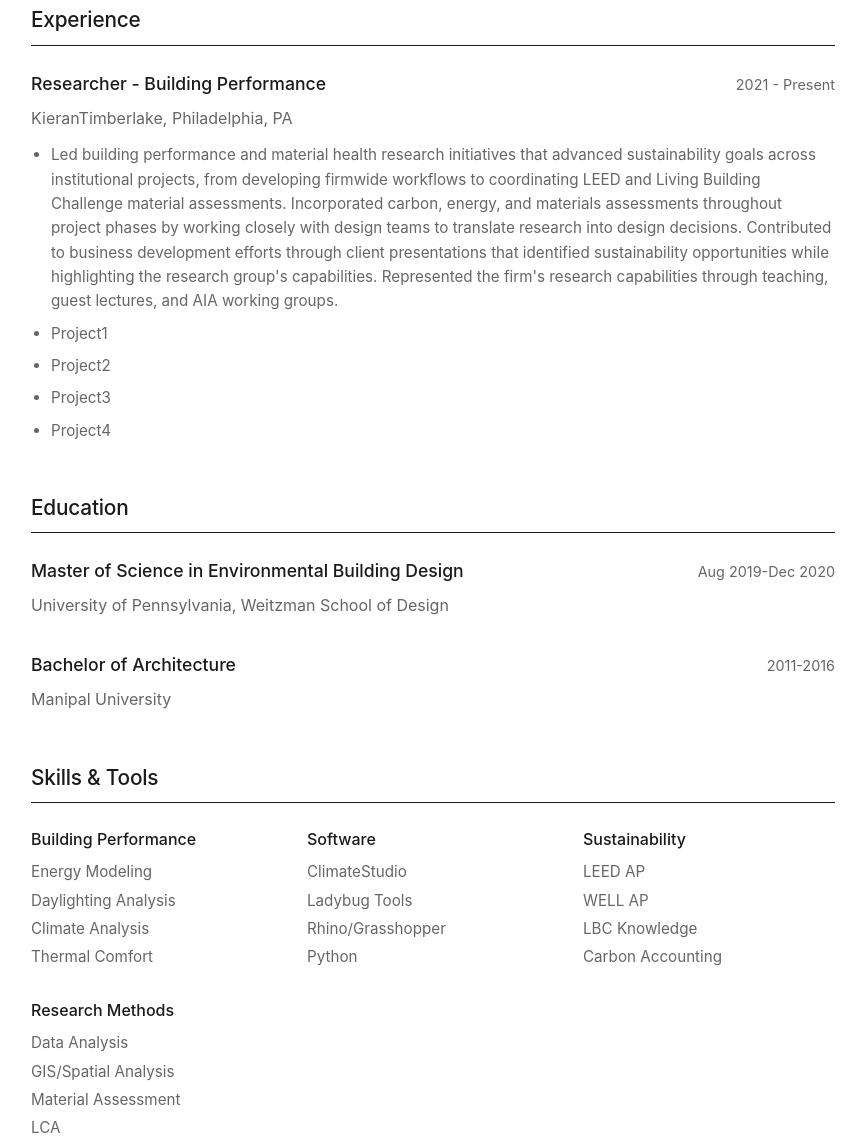
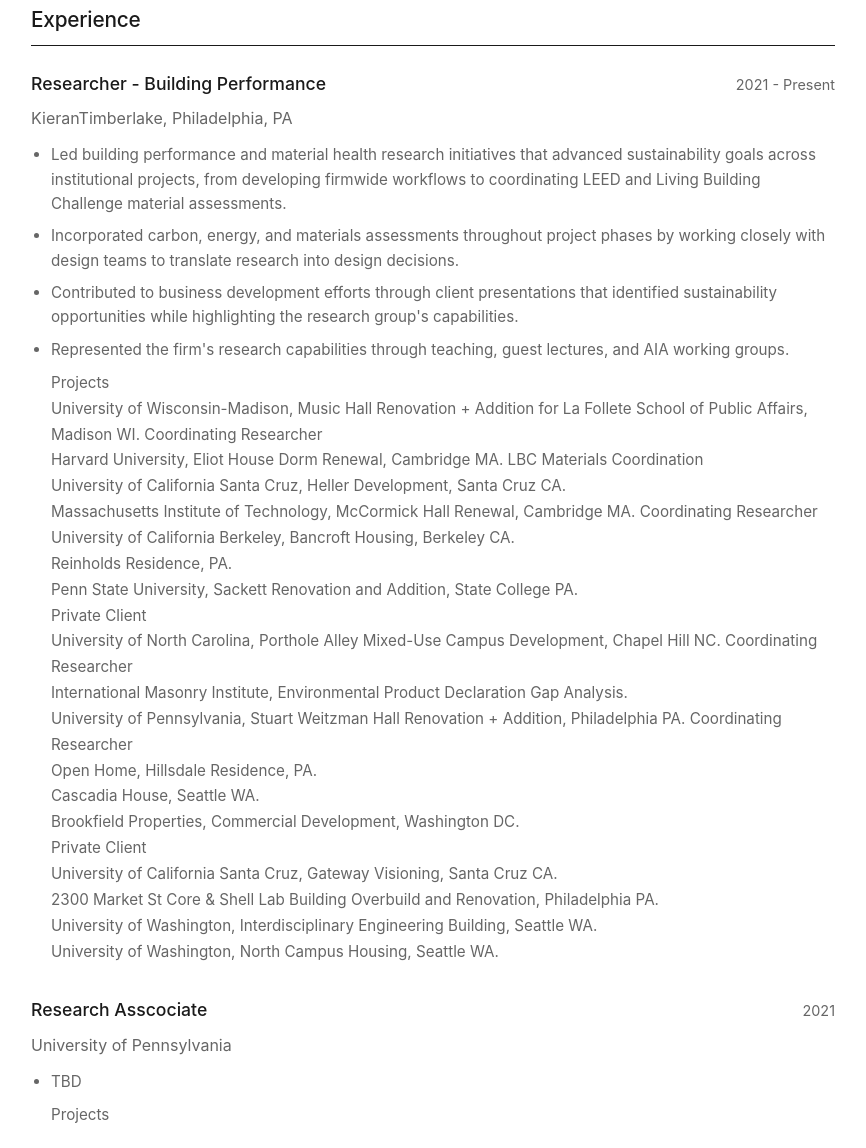
Before and after one commit to suryajps/portfolio, a plain HTML site: page cv.html in a window 1280 px wide. Shown: the part 354-1502 px from the top of the page, without its empty margins (207-1073 px from the left). Drawn offline with Linux system fonts and the light colour scheme.

Commit message:
Updating CV

```diff
--- a/cv.html
+++ b/cv.html
@@ -225,15 +225,45 @@
                 <div class="cv-item-subtitle">KieranTimberlake, Philadelphia, PA</div>
                 <div class="cv-item-description">
                     <ul>
-                        <li>Led building performance and material health research initiatives that advanced sustainability goals across institutional projects, from developing firmwide workflows to coordinating LEED and Living Building Challenge material assessments. Incorporated carbon, energy, and materials assessments throughout project phases by working closely with design teams to translate research into design decisions. Contributed to business development efforts through client presentations that identified sustainability opportunities while highlighting the research group's capabilities. Represented the firm's research capabilities through teaching, guest lectures, and AIA working groups.</li>
-                        <li>Project1</li>
-                        <li>Project2</li>
-                        <li>Project3</li>
-                        <li>Project4</li>
+                        <li>Led building performance and material health research initiatives that advanced sustainability goals across institutional projects, from developing firmwide workflows to coordinating LEED and Living Building Challenge material assessments.</li>
+                        <li>Incorporated carbon, energy, and materials assessments throughout project phases by working closely with design teams to translate research into design decisions.</li>
+                        <li>Contributed to business development efforts through client presentations that identified sustainability opportunities while highlighting the research group's capabilities.</li>
+                        <li>Represented the firm's research capabilities through teaching, guest lectures, and AIA working groups.</li>
+                        Projects<br>
+                        University of Wisconsin-Madison, Music Hall Renovation + Addition for La Follete School of Public Affairs, Madison WI. Coordinating Researcher<br>
+                        Harvard University, Eliot House Dorm Renewal, Cambridge MA. LBC Materials Coordination<br>
+                        University of California Santa Cruz, Heller Development, Santa Cruz CA.<br>
+                        Massachusetts Institute of Technology, McCormick Hall Renewal, Cambridge MA. Coordinating Researcher<br>
+                        University of California Berkeley, Bancroft Housing, Berkeley CA.<br>
+                        Reinholds Residence, PA.<br>
+                        Penn State University, Sackett Renovation and Addition, State College PA.<br>
+                        Private Client<br>
+                        University of North Carolina, Porthole Alley Mixed-Use Campus Development, Chapel Hill NC. Coordinating Researcher<br>
+                        International Masonry Institute, Environmental Product Declaration Gap Analysis.<br>
+                        University of Pennsylvania, Stuart Weitzman Hall Renovation + Addition, Philadelphia PA. Coordinating Researcher<br>
+                        Open Home, Hillsdale Residence, PA.<br>
+                        Cascadia House, Seattle WA.<br>
+                        Brookfield Properties, Commercial Development, Washington DC.<br>
+                        Private Client<br>
+                        University of California Santa Cruz, Gateway Visioning, Santa Cruz CA.<br>
+                        2300 Market St Core & Shell Lab Building Overbuild and Renovation, Philadelphia PA.<br>
+                        University of Washington, Interdisciplinary Engineering Building, Seattle WA.<br>
+                        University of Washington, North Campus Housing, Seattle WA.<br>
                     </ul>
                 </div>
             </div>
-
+            <div class="cv-item-header">
+                    <div class="cv-item-title">Research Asscociate</div>
+                    <div class="cv-item-date">2021</div>
+                </div>
+            <div class="cv-item-subtitle">University of Pennsylvania</div>
+                <div class="cv-item-description">
+                    <ul>
+                        <li>TBD</li>
+                        Projects<br>
+                    </ul>
+                </div>
+            </div>
             <!-- Add more experience items as needed -->
         </section>
 
```
